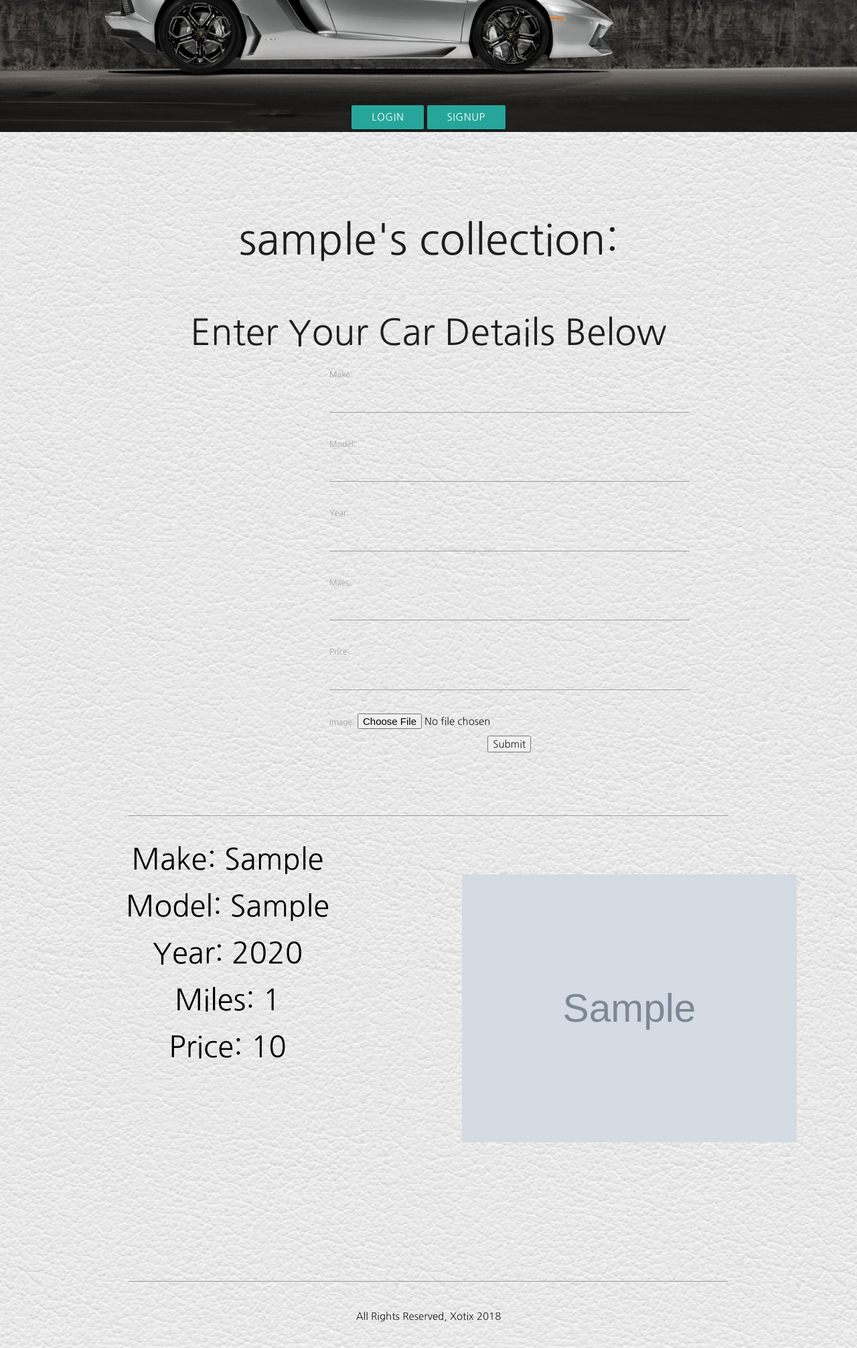
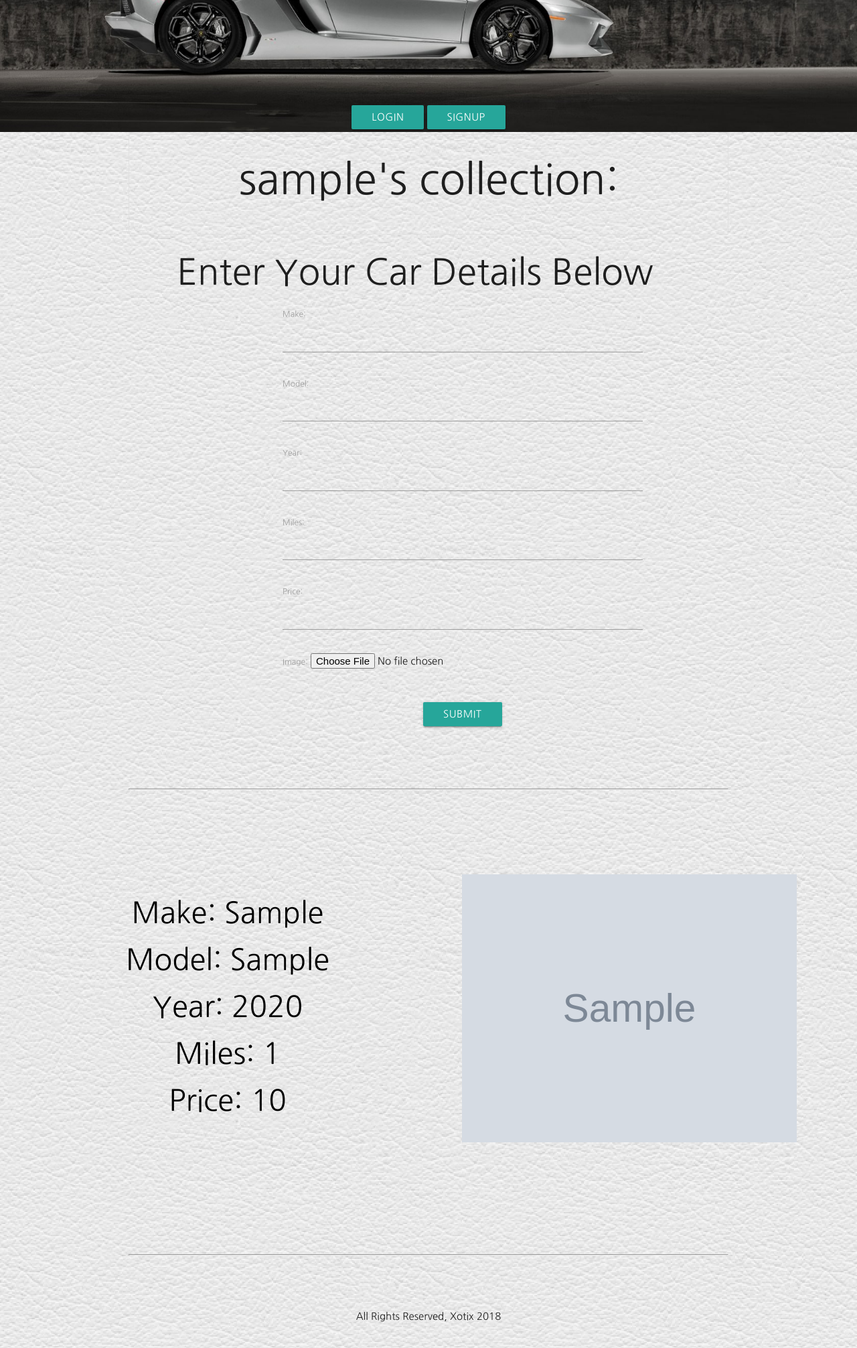
Before and after one commit to reyespinosa3/xotic-car-finder, a Django app: a page that uses main_app/templates/profile.html in a window 1280 px wide. Shown: the part 379-2391 px from the top of the page at 67% size. Run offline with Django 3.2, Linux system fonts and the light colour scheme; tables that the repository leaves empty hold one stand-in row (values such as "Sample post"); grey boxes marked "Sample" are stand-in pictures.

Commit message:
matched the form button on the profile with the base buttons

```diff
--- a/main_app/static/cars.css
+++ b/main_app/static/cars.css
@@ -5,7 +5,7 @@ body {
 }
 
 hr {
-  margin: -100px 0px 40px 0px;
+  margin: -140px 0px 80px 0px;
 }
 
 a {
@@ -14,19 +14,27 @@ a {
 }
 
 form {
-  margin-left: 300px;
+  margin-left: 250px;
   width: 60%;
 }
 
 .inputform {
   position: relative;
+    top: -90px;
+    right: 20px;
   height: 650px;
   margin-bottom: 200px;
+}
+
+.inputButton {
+  position: relative;
+    top: 40px;
 }
 
 .collection {
   height: 150px;
   position:relative;
+    top: -90px;
 
 }
 
@@ -48,7 +56,6 @@ form {
 
 .backgroundBox {
   height: 500px;
-  /* margin-top: 100px; */
 }
 
 .uploadedImage {
@@ -60,6 +67,7 @@ form {
 .profileCars {
   position: relative;
     right: 300px;
+    top: 80px;
   color: black;
 }
 
--- a/main_app/templates/profile.html
+++ b/main_app/templates/profile.html
@@ -13,7 +13,9 @@
     <form action="post_url/" method="post">
         {% csrf_token %}
         {{ form.as_p }}
-        <input type="submit" value="Submit" />
+        <div class='inputButton'>
+          <input class="btn btn-primary" type="submit" role="button" value="Submit" />
+        </div>
     </form>
   </div>
 <hr />
```
